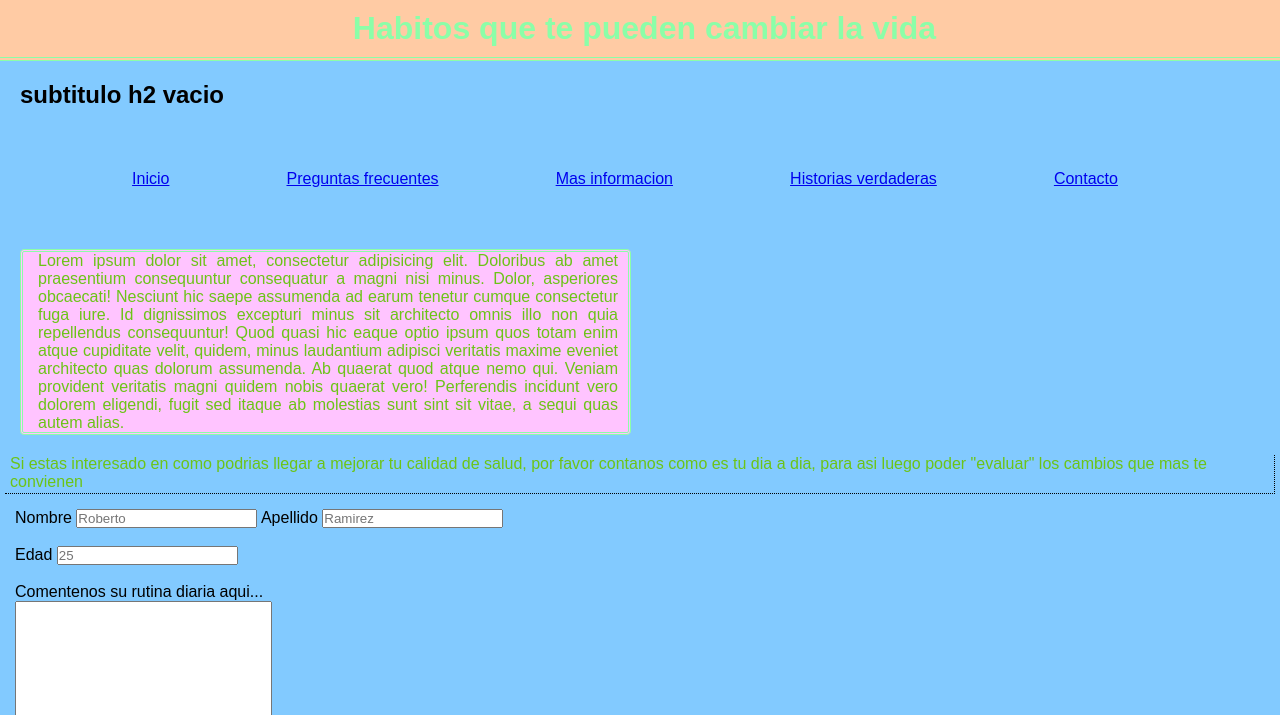
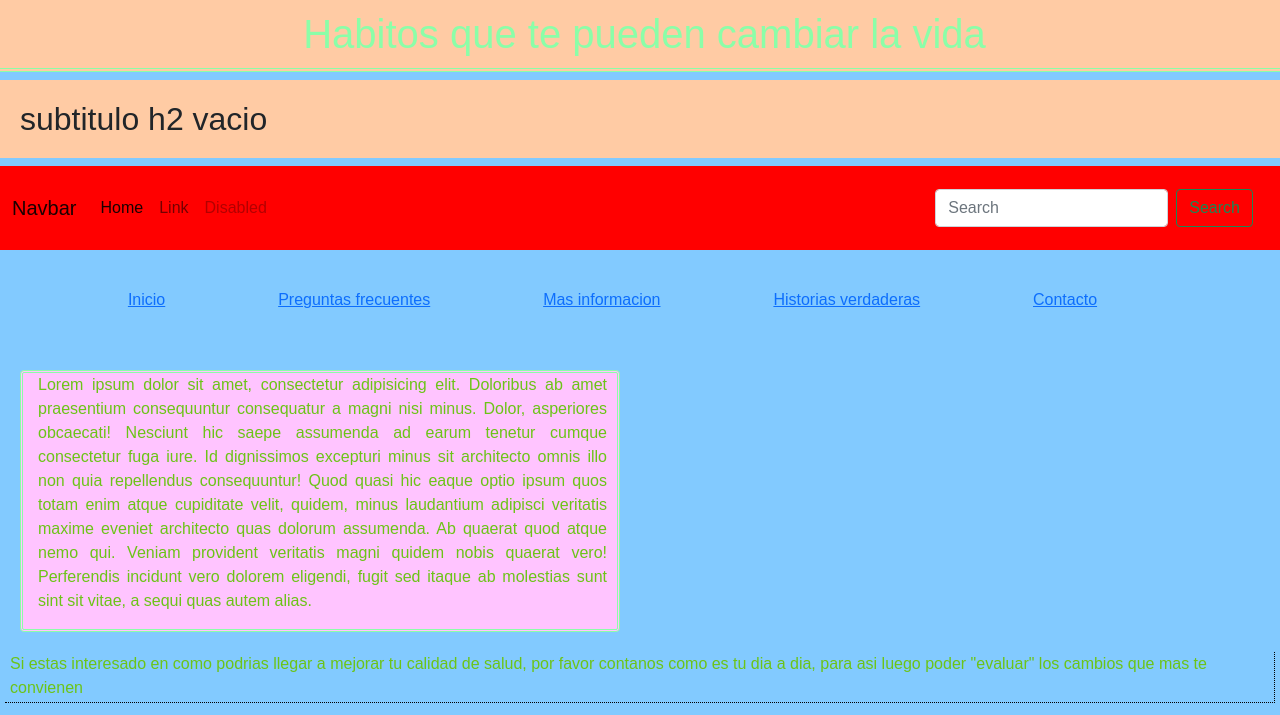
Before and after one commit to Gsilguero/ProyectoHTML, a plain HTML site: page pages/index.html in a window 1280 px wide. Shown: the top 715 px of the page. Drawn offline with nearby package versions, Linux system fonts and the light colour scheme; a web font is replaced by a local one.

Commit message:
espaciados del codigo

```diff
--- a/estilo-css/style.css
+++ b/estilo-css/style.css
@@ -9,6 +9,8 @@ header {
     background-color: #FFCBA4;
 
 }
+.color{
+background-color: red!important;}
 
 body {
     background-color: #82CAFF;
--- a/pages/index.html
+++ b/pages/index.html
@@ -1,7 +1,7 @@
 <!DOCTYPE html>
 <html>
 
-<header>
+<head>
     <meta charset="UTF-8">
     <meta http-equiv="X-UA-Compatible" content="IE=edge">
     <meta name="viewport" content="width=device-width, initial-scale=1.0">
@@ -9,19 +9,44 @@
     <link rel="preconnect" href="https://fonts.googleapis.com">
     <link rel="preconnect" href="https://fonts.gstatic.com" crossorigin>
     <link href="https://fonts.googleapis.com/css2?family=Laila:wght@500&display=swap" rel="stylesheet">
-
     <title>Vida sana</title>
-
-    <h1 class="titulo" id="titulo"> Habitos que te pueden cambiar la vida</h1>
+    <link href="https://cdn.jsdelivr.net/npm/bootstrap@5.1.3/dist/css/bootstrap.min.css" rel="stylesheet" integrity="sha384-1BmE4kWBq78iYhFldvKuhfTAU6auU8tT94WrHftjDbrCEXSU1oBoqyl2QvZ6jIW3" crossorigin="anonymous">
     <link rel="stylesheet" href="../estilo-css/style.css">
-</header>
+</head>
 
 <body>
-    <head>
+    <h1 class="titulo" id="titulo"> Habitos que te pueden cambiar la vida</h1>
+    <header>
         <h2>
             subtitulo h2 vacio
         </h2>
-    </head>
+    </header>
+    <nav class="navbar navbar-expand-lg navbar-light bg-light color">
+        <div class="container-fluid color">
+        <a class="navbar-brand" href="#">Navbar</a>
+        <button class="navbar-toggler" type="button" data-bs-toggle="collapse" data-bs-target="#navbarSupportedContent" aria-controls="navbarSupportedContent" aria-expanded="false" aria-label="Toggle navigation">
+            <span class="navbar-toggler-icon"></span>
+        </button>
+        <div class="collapse navbar-collapse" id="navbarSupportedContent">
+            <ul class="navbar-nav me-auto mb-2 mb-lg-0">
+            <li class="nav-item">
+                <a class="nav-link active" aria-current="page" href="#">Home</a>
+            </li>
+            <li class="nav-item">
+                <a class="nav-link" href="#">Link</a>
+            </li>
+
+            <li class="nav-item">
+            <a class="nav-link disabled">Disabled</a>
+            </li>
+            </ul>
+            <form class="d-flex">
+            <input class="form-control me-2" type="search" placeholder="Search" aria-label="Search">
+            <button class="btn btn-outline-success" type="submit">Search</button>
+            </form>
+        </div>
+        </div>
+    </nav>
     <nav>
         <ul id="listado-acceso-rapido">
             <li> <a href="index.html"> Inicio</a> </li>
@@ -121,6 +146,7 @@
 
 
 </footer>
+<script src="https://cdn.jsdelivr.net/npm/bootstrap@5.1.3/dist/js/bootstrap.bundle.min.js" integrity="sha384-ka7Sk0Gln4gmtz2MlQnikT1wXgYsOg+OMhuP+IlRH9sENBO0LRn5q+8nbTov4+1p" crossorigin="anonymous"></script>
 </body>
 
 
```
